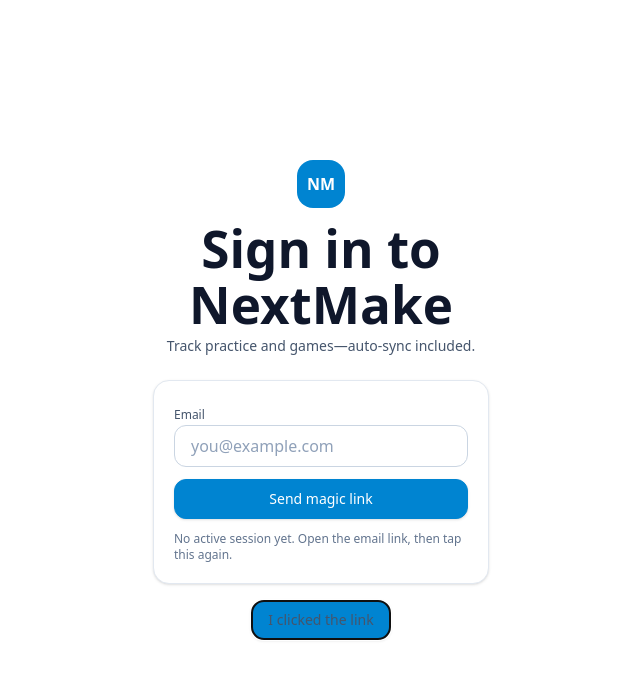
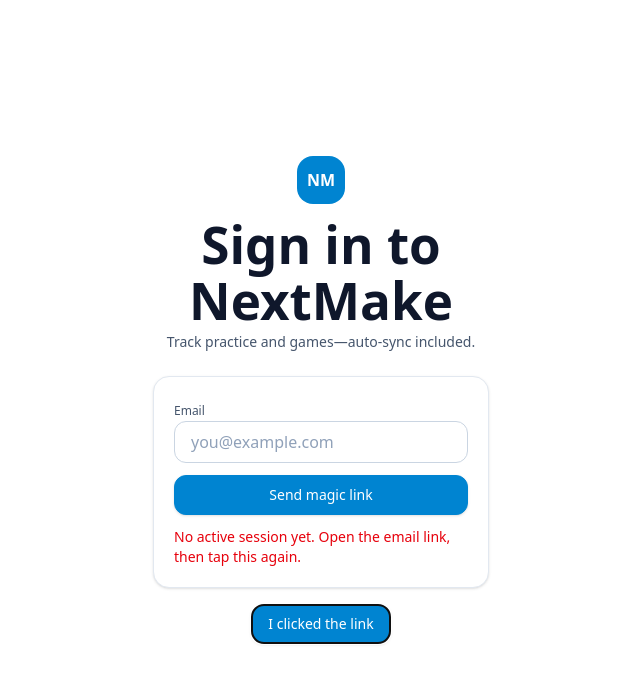
Before and after one commit to hyndsite/nextmake-shot-tracker, a React (Vite) app: page / in a window 1280 px wide. Both pictures are taken after a click on the button "I clicked the link". Shown: the top 682 px of the page, without its empty margins (319-959 px from the left). Built offline with nearby package versions, Linux system fonts and the light colour scheme; no server answers.

Commit message:
COMP: Fixed login text

```diff
--- a/src/screens/Login.jsx
+++ b/src/screens/Login.jsx
@@ -63,14 +63,18 @@
             autoComplete="email"
             inputMode="email"
           />
-          <button className="btn btn-primary w-full" disabled={status==="sending"}>
+          <button className="btn btn-blue w-full" disabled={status==="sending"}>
             {status==="sending" ? "Sending magic link…" : "Send magic link"}
           </button>
-          {msg && <p className={`help ${status==="err" ? "text-red-600" : "text-slate-600"}`}>{msg}</p>}
+          {msg && (
+            <p className={status==="err" ? "text-sm text-red-600" : "text-sm text-slate-600"}>
+              {msg}
+            </p>
+          )}
         </form>
 
         <div className="mt-3 text-center">
-          <button className="btn btn-primary btn-ghost text-sm" onClick={checkSession}>I clicked the link</button>
+          <button className="btn btn-blue text-sm" onClick={checkSession}>I clicked the link</button>
         </div>
       </div>
     </div>
```
